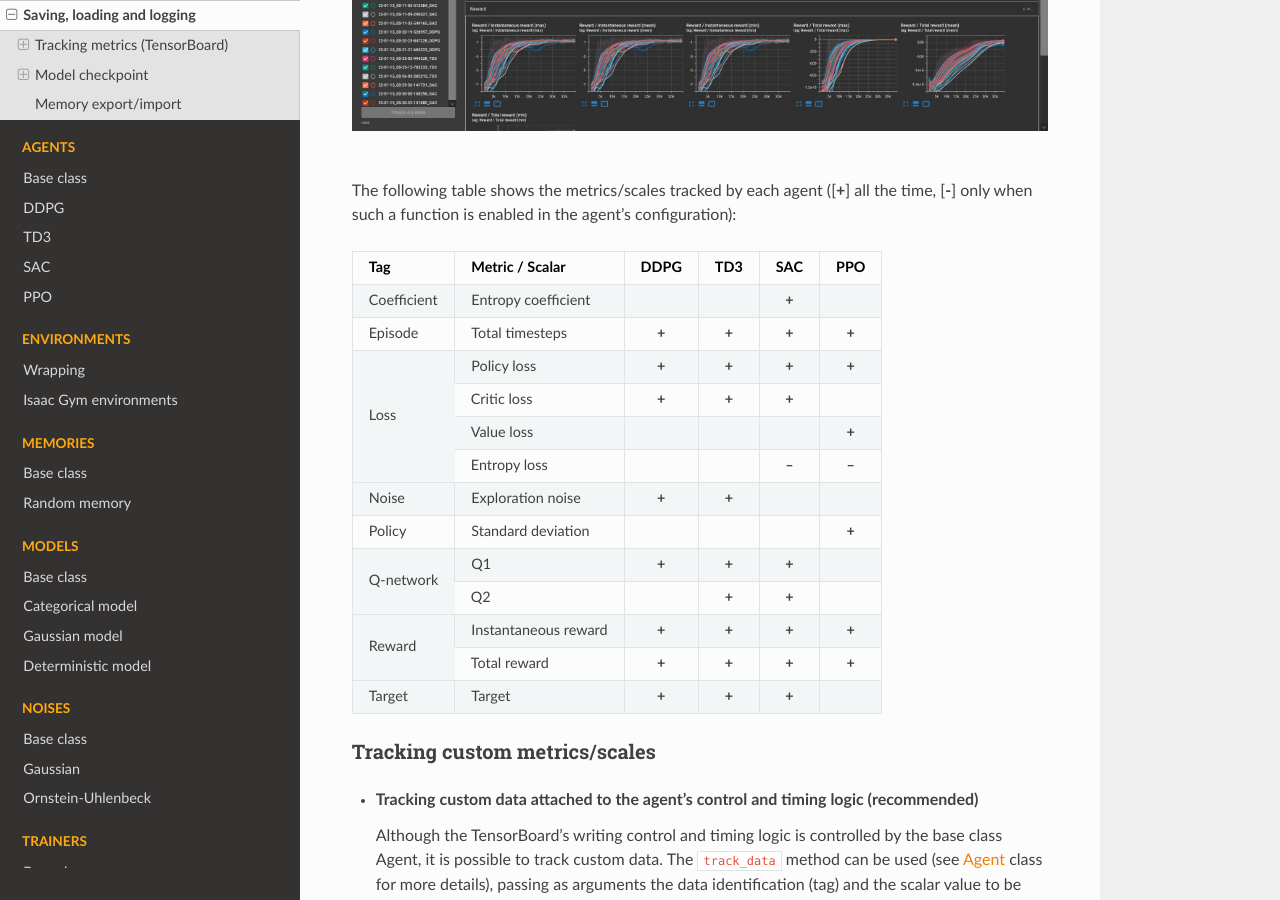
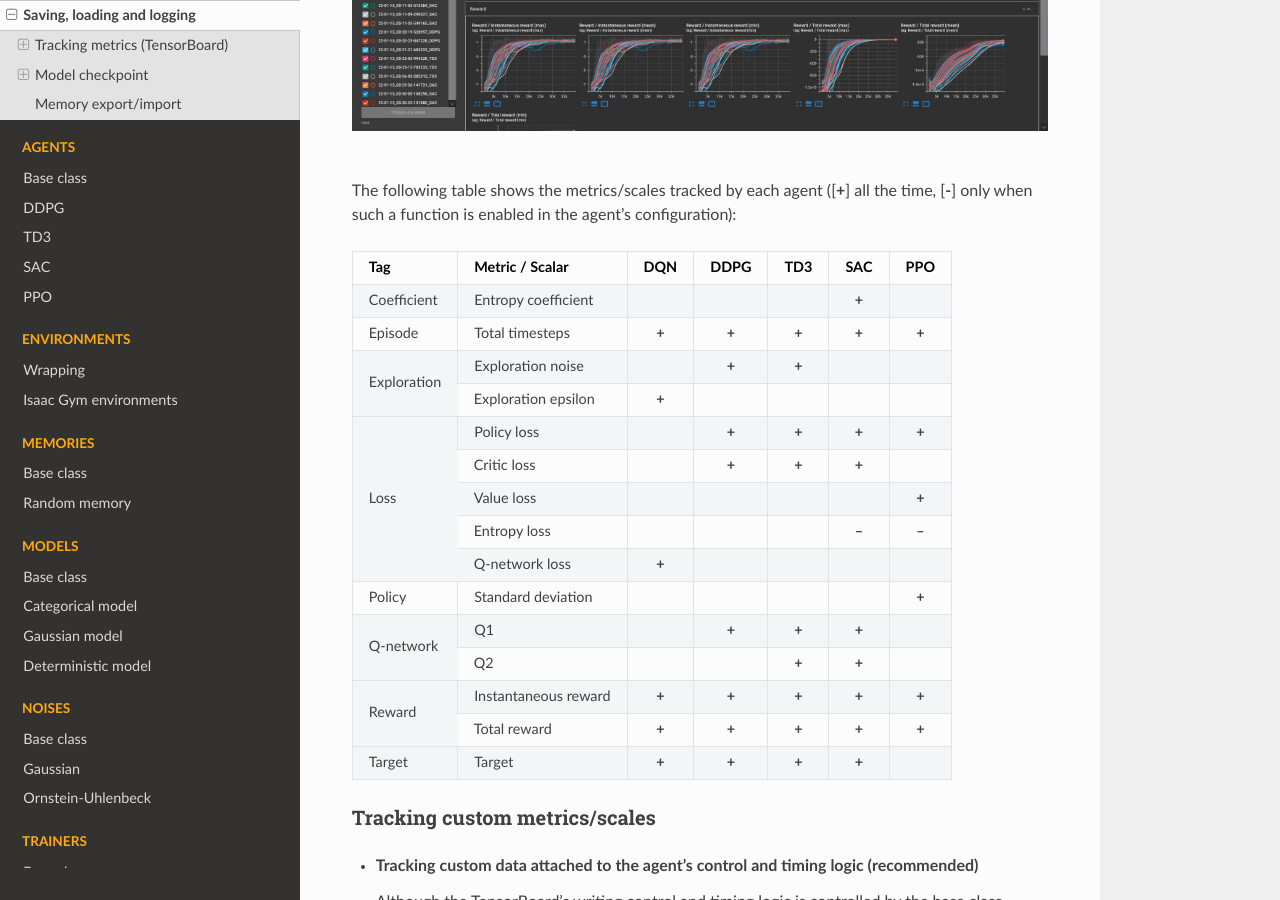
Before and after one commit to Toni-SM/skrl, a Sphinx documentation site: the page built from docs/source/intro/data.rst, in a window 1280 px wide and 900 px high, scrolled down 1306 px. Built offline with Sphinx 7.4.7 and the Read the Docs theme 2.0.0, drawn with Linux system fonts in a browser that asks for light colours; pages that are not in the unit, such as notebooks, are missing from menus.

Commit message:
Update TensorBoard table in docs

```diff
--- a/docs/source/intro/data.rst
+++ b/docs/source/intro/data.rst
@@ -51,35 +51,39 @@ To visualize the tracked metrics/scales, during or after the training, TensorBoa
 
 The following table shows the metrics/scales tracked by each agent ([**+**] all the time, [**-**] only when such a function is enabled in the agent's configuration):
 
-+-----------+--------------------+------------------+-----------------+-----------------+-----------------+
-|Tag        |Metric / Scalar     |.. centered:: DDPG|.. centered:: TD3|.. centered:: SAC|.. centered:: PPO|
-+===========+====================+==================+=================+=================+=================+
-|Coefficient|Entropy coefficient |                  |                 |.. centered:: +  |                 |
-+-----------+--------------------+------------------+-----------------+-----------------+-----------------+
-|Episode    |Total timesteps     |.. centered:: +   |.. centered:: +  |.. centered:: +  |.. centered:: +  |
-+-----------+--------------------+------------------+-----------------+-----------------+-----------------+
-|Loss       |Policy loss         |.. centered:: +   |.. centered:: +  |.. centered:: +  |.. centered:: +  |
-+           +--------------------+------------------+-----------------+-----------------+-----------------+
-|           |Critic loss         |.. centered:: +   |.. centered:: +  |.. centered:: +  |                 |
-+           +--------------------+------------------+-----------------+-----------------+-----------------+
-|           |Value loss          |                  |                 |                 |.. centered:: +  |
-+           +--------------------+------------------+-----------------+-----------------+-----------------+
-|           |Entropy loss        |                  |                 |.. centered:: -- |.. centered:: -- |
-+-----------+--------------------+------------------+-----------------+-----------------+-----------------+
-|Noise      |Exploration noise   |.. centered:: +   |.. centered:: +  |                 |                 |
-+-----------+--------------------+------------------+-----------------+-----------------+-----------------+
-|Policy     |Standard deviation  |                  |                 |                 |.. centered:: +  |
-+-----------+--------------------+------------------+-----------------+-----------------+-----------------+
-|Q-network  |Q1                  |.. centered:: +   |.. centered:: +  |.. centered:: +  |                 |
-+           +--------------------+------------------+-----------------+-----------------+-----------------+
-|           |Q2                  |                  |.. centered:: +  |.. centered:: +  |                 |
-+-----------+--------------------+------------------+-----------------+-----------------+-----------------+
-|Reward     |Instantaneous reward|.. centered:: +   |.. centered:: +  |.. centered:: +  |.. centered:: +  |
-+           +--------------------+------------------+-----------------+-----------------+-----------------+
-|           |Total reward        |.. centered:: +   |.. centered:: +  |.. centered:: +  |.. centered:: +  |
-+-----------+--------------------+------------------+-----------------+-----------------+-----------------+
-|Target     |Target              |.. centered:: +   |.. centered:: +  |.. centered:: +  |                 |
-+-----------+--------------------+------------------+-----------------+-----------------+-----------------+
++-----------+--------------------+-----------------+------------------+-----------------+-----------------+-----------------+
+|Tag        |Metric / Scalar     |.. centered:: DQN|.. centered:: DDPG|.. centered:: TD3|.. centered:: SAC|.. centered:: PPO|
++===========+====================+=================+==================+=================+=================+=================+
+|Coefficient|Entropy coefficient |                 |                  |                 |.. centered:: +  |                 |
++-----------+--------------------+-----------------+------------------+-----------------+-----------------+-----------------+
+|Episode    |Total timesteps     |.. centered:: +  |.. centered:: +   |.. centered:: +  |.. centered:: +  |.. centered:: +  |
++-----------+--------------------+-----------------+------------------+-----------------+-----------------+-----------------+
+|Exploration|Exploration noise   |                 |.. centered:: +   |.. centered:: +  |                 |                 |
++           +--------------------+-----------------+------------------+-----------------+-----------------+-----------------+
+|           |Exploration epsilon |.. centered:: +  |                  |                 |                 |                 |
++-----------+--------------------+-----------------+------------------+-----------------+-----------------+-----------------+
+|Loss       |Policy loss         |                 |.. centered:: +   |.. centered:: +  |.. centered:: +  |.. centered:: +  |
++           +--------------------+-----------------+------------------+-----------------+-----------------+-----------------+
+|           |Critic loss         |                 |.. centered:: +   |.. centered:: +  |.. centered:: +  |                 |
++           +--------------------+-----------------+------------------+-----------------+-----------------+-----------------+
+|           |Value loss          |                 |                  |                 |                 |.. centered:: +  |
++           +--------------------+-----------------+------------------+-----------------+-----------------+-----------------+
+|           |Entropy loss        |                 |                  |                 |.. centered:: -- |.. centered:: -- |
++           +--------------------+-----------------+------------------+-----------------+-----------------+-----------------+
+|           |Q-network loss      |.. centered:: +  |                  |                 |                 |                 |
++-----------+--------------------+-----------------+------------------+-----------------+-----------------+-----------------+
+|Policy     |Standard deviation  |                 |                  |                 |                 |.. centered:: +  |
++-----------+--------------------+-----------------+------------------+-----------------+-----------------+-----------------+
+|Q-network  |Q1                  |                 |.. centered:: +   |.. centered:: +  |.. centered:: +  |                 |
++           +--------------------+-----------------+------------------+-----------------+-----------------+-----------------+
+|           |Q2                  |                 |                  |.. centered:: +  |.. centered:: +  |                 |
++-----------+--------------------+-----------------+------------------+-----------------+-----------------+-----------------+
+|Reward     |Instantaneous reward|.. centered:: +  |.. centered:: +   |.. centered:: +  |.. centered:: +  |.. centered:: +  |
++           +--------------------+-----------------+------------------+-----------------+-----------------+-----------------+
+|           |Total reward        |.. centered:: +  |.. centered:: +   |.. centered:: +  |.. centered:: +  |.. centered:: +  |
++-----------+--------------------+-----------------+------------------+-----------------+-----------------+-----------------+
+|Target     |Target              |.. centered:: +  |.. centered:: +   |.. centered:: +  |.. centered:: +  |                 |
++-----------+--------------------+-----------------+------------------+-----------------+-----------------+-----------------+
 
 Tracking custom metrics/scales
 ^^^^^^^^^^^^^^^^^^^^^^^^^^^^^^
```
